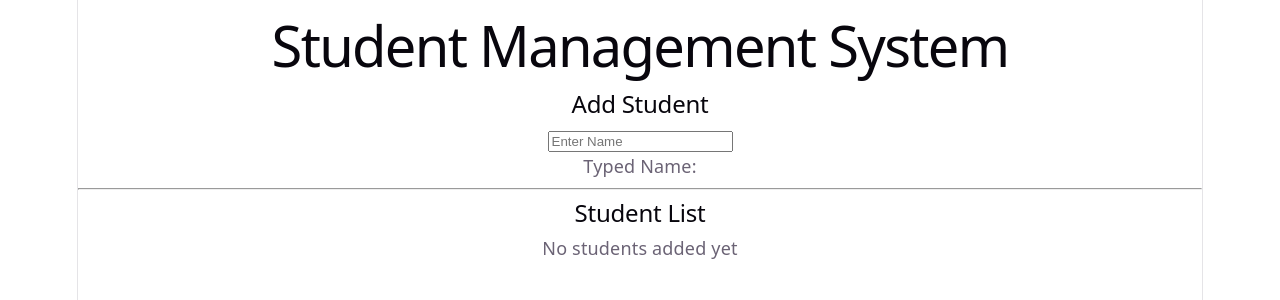
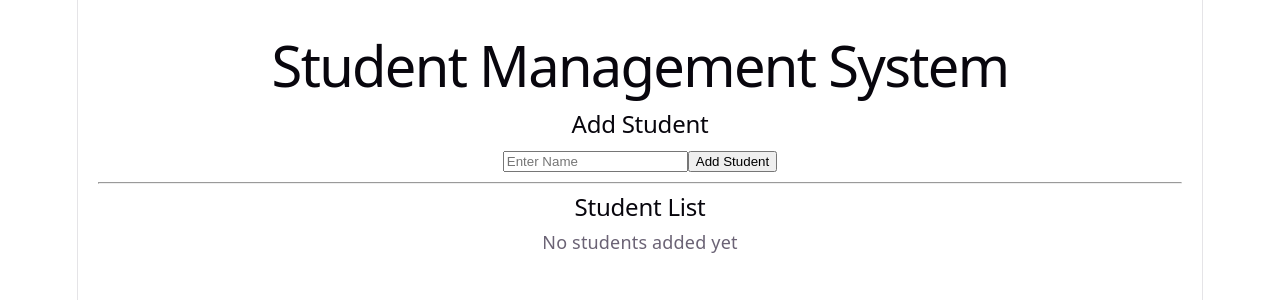
Before and after one commit to pritimotghare497-svg/student-management, a React (Vite) app: page / in a window 1280 px wide. Shown: the top 300 px of the page. Built offline with nearby package versions, Linux system fonts and the light colour scheme.

Commit message:
Add student add feature UI

```diff
--- a/src/App.jsx
+++ b/src/App.jsx
@@ -2,9 +2,17 @@ import { useState } from "react";
 
 function App() {
   const [name, setName] = useState("");
+  const [students, setStudents] = useState([]);
+
+  const addStudent = () => {
+    if (name.trim() === "") return;
+
+    setStudents([...students, name]);
+    setName("");
+  };
 
   return (
-    <div>
+    <div style={{ padding: "20px" }}>
       <h1>Student Management System</h1>
 
       <h2>Add Student</h2>
@@ -16,12 +24,21 @@ function App() {
         onChange={(e) => setName(e.target.value)}
       />
 
-      <p>Typed Name: {name}</p>
+      <button onClick={addStudent}>Add Student</button>
 
       <hr />
 
       <h2>Student List</h2>
-      <p>No students added yet</p>
+
+      {students.length === 0 ? (
+        <p>No students added yet</p>
+      ) : (
+        <ul>
+          {students.map((student, index) => (
+            <li key={index}>{student}</li>
+          ))}
+        </ul>
+      )}
     </div>
   );
 }
```
